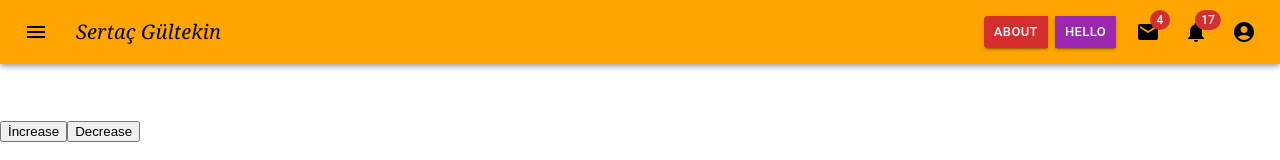
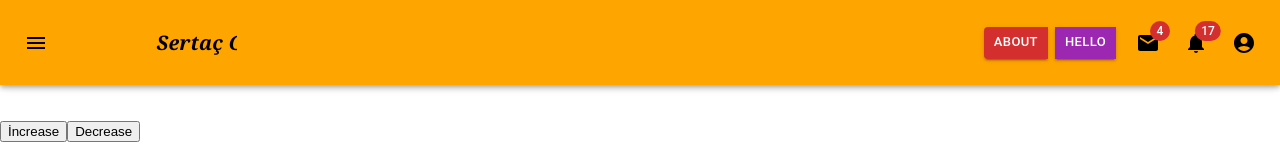
Before and after one commit to sertacgltkn/my-website, a React (Create React App) app: page / in a window 1280 px wide. Shown: the top 160 px of the page. Built offline with nearby package versions, Linux system fonts and the light colour scheme; the HTML template or start-up script is replaced by a standard one; what react-swipeable-views-utils would draw is missing.

Commit message:
keyframes added for navbar text

```diff
--- a/src/components/Navbar.js
+++ b/src/components/Navbar.js
@@ -200,7 +200,7 @@ export default function PrimarySearchAppBar() {
               },
             }}
           >
-            Sertaç Gültekin
+            <h4>Sertaç Gültekin</h4>
           </Typography>
           {/* <Search>
               <SearchIconWrapper>
--- a/src/index.css
+++ b/src/index.css
@@ -12,11 +12,6 @@ code {
     monospace;
 }
 
-h4{
-  border-style: dashed;
-  color: red;
-  background-color: #fff;
-}
 
 .videoBG video {
   position: absolute;
@@ -27,3 +22,18 @@ h4{
   margin: 0;
 
 }
+h4 {
+  animation-duration: 3s;
+  animation-name: slidein;
+
+
+}
+
+@keyframes slidein {
+  from {
+    margin-left: 50%;
+  }
+  to {
+    margin-left: 0%;
+  }
+}
```
